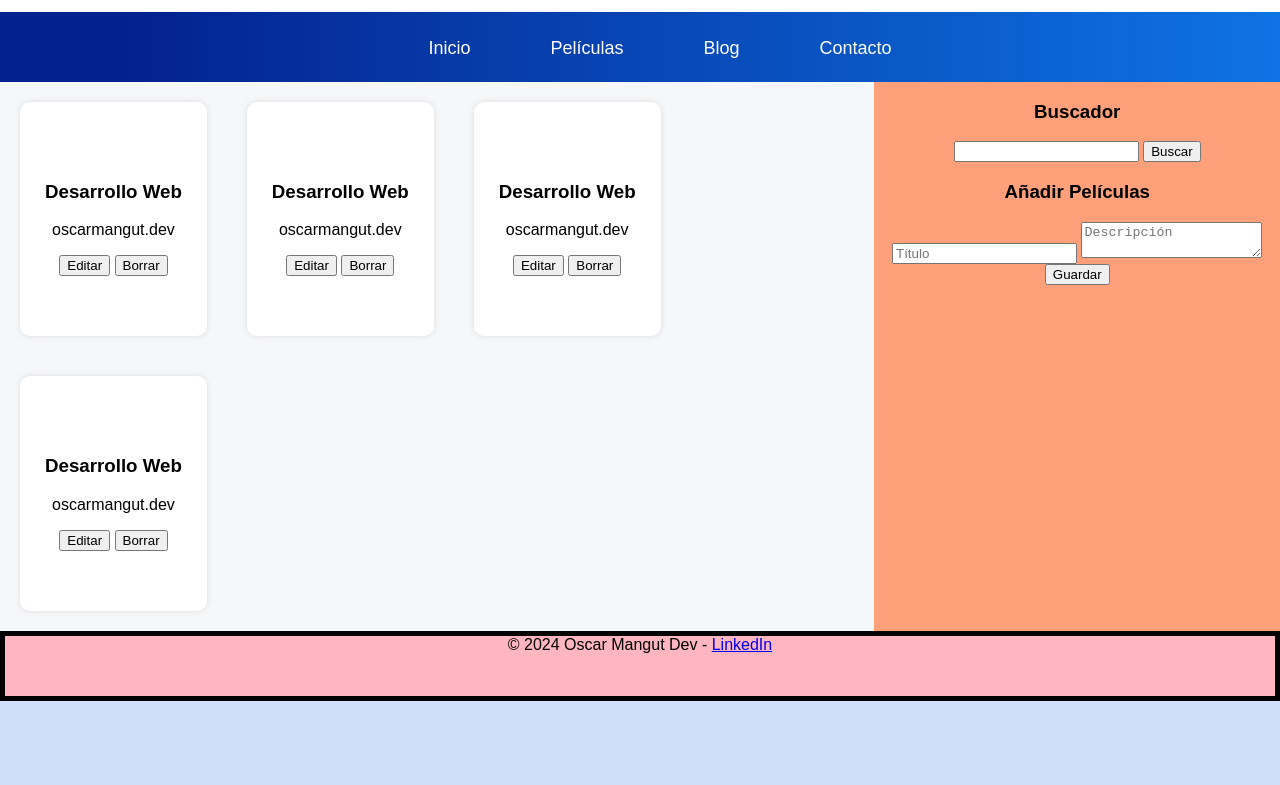
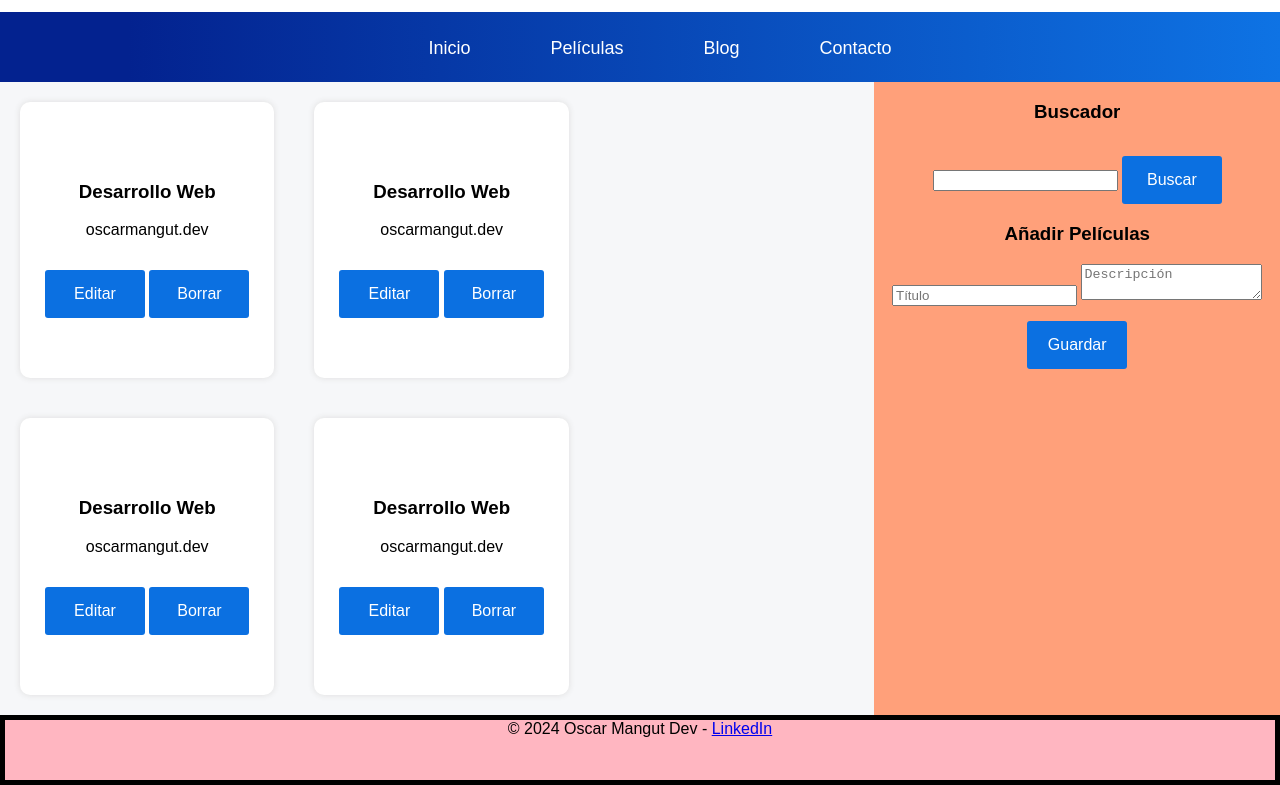
Before and after one commit to oscarmangutduran/listadoPeliculas, a plain HTML site: page index.html in a window 1280 px wide. Shown: the part 88-873 px from the top of the page. Before the commit the page ends 800 px from the top, so only its background shows below. Drawn offline with Linux system fonts and the light colour scheme.

Commit message:
Estilos de botones

```diff
--- a/css/style.css
+++ b/css/style.css
@@ -98,6 +98,33 @@ body {
   margin: 20px;
   padding: 60px 25px;
 }
+
+button,
+input[type="submit"],
+input[type="button"] {
+  width: 100px;
+  background: #0b70e1;
+  color: white;
+  border: 0;
+  outline: 0;
+  padding: 15px;
+  border-radius: 3px;
+  margin-top: 15px;
+  text-transform: capitalize;
+  font-size: 16px;
+  font-weight: 500px;
+  cursor: pointer;
+  transition: all 300ms;
+}
+
+.peli-item .edit:hover {
+  background: #e77b00;
+}
+
+.peli-item .delete:hover {
+  background: #9b0202;
+}
+
 .lateral {
   grid-area: lateral;
   border: 5px solid brwon;
```
